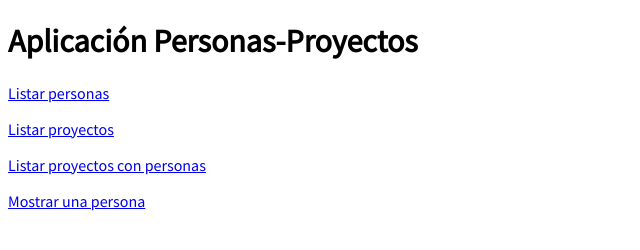
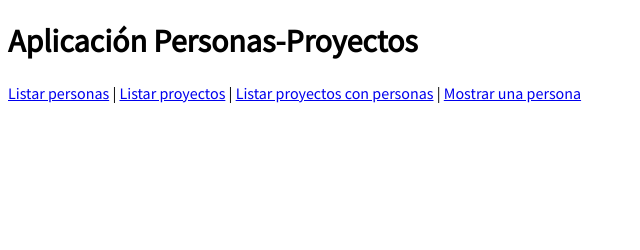
Before and after one commit to UJA-Desarrollo-Agil/front-end, a website: page static-files/index.html in a window 1280 px wide. Shown: the whole page, without its empty margins (0-640 px from the left). Drawn offline with Linux system fonts and the light colour scheme.

Commit message:
Añado un elemento nav

```diff
--- a/static-files/index.html
+++ b/static-files/index.html
@@ -28,12 +28,12 @@
 
 <body>
     <h1>Aplicación Personas-Proyectos</h1>
-    <p><a href="listar-personas.html">Listar personas</a></p>
-    <p><a href="listar-proyectos.html">Listar proyectos</a></p>
-    <p><a href="listar-proyectos-con-personas.html">Listar proyectos con personas</a></p>
-    <p><a href="mostrar-persona.html?id=354047536357441750">Mostrar una persona</a></p>
-
-
+    <nav>
+        <a href="javascript:Personas.listar()">Listar personas</a> |
+        <a href="javascript:Proyectos.listar()">Listar proyectos</a> |
+        <a href="javascript:Proyectos.listar_con_personas()">Listar proyectos con personas</a> |
+        <a href="javascript:Personas.mostrar('354047536357441750')">Mostrar una persona</a>
+      </nav>
 </body>
 
 </html>
```
